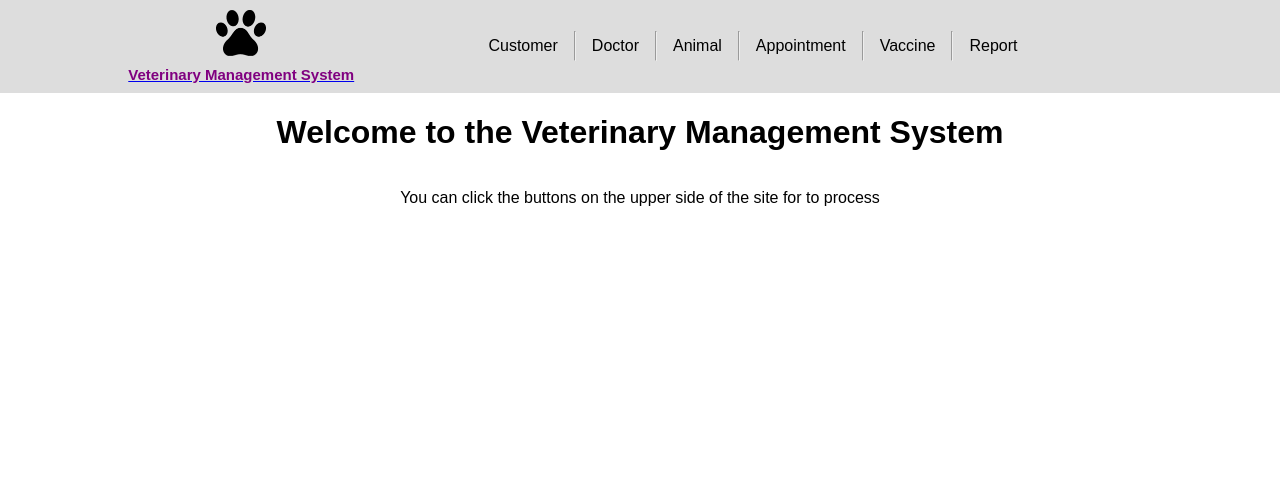
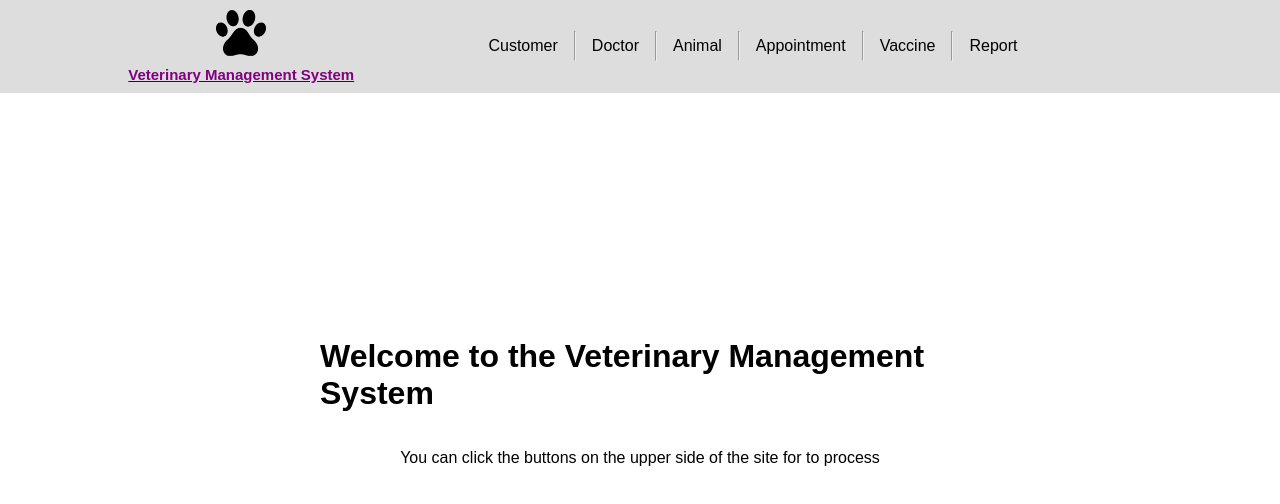
Before and after one commit to cisagl/Veterinary-Management-System-FrontEnd, a React (Vite) app in the folder vet/: page / in a window 1280 px wide. Shown: the top 504 px of the page. Built offline with nearby package versions, Linux system fonts and the light colour scheme.

Commit message:
homePage

```diff
--- a/vet/src/index.css
+++ b/vet/src/index.css
@@ -196,8 +196,16 @@ input {
     display: flex;
     flex-direction: column;
     align-items: center;
+    justify-content: center;
+    height: 100vh;
 }
 
+.home {
+    position: absolute;
+    top: 50%;
+    left: 50%;
+    transform: translate(-50%, -50%);
+}
 .title {
     font-weight: bold;
 }
```
